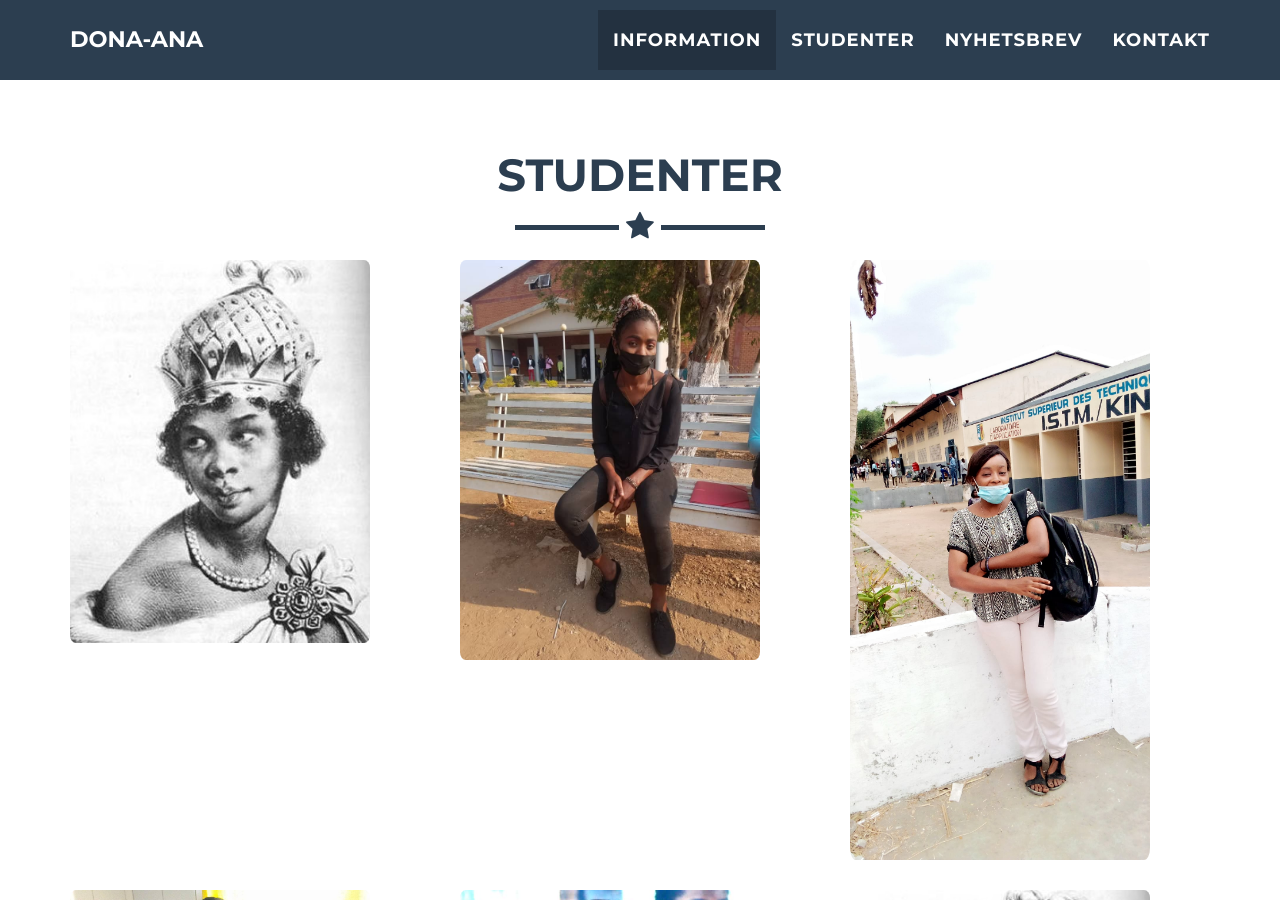
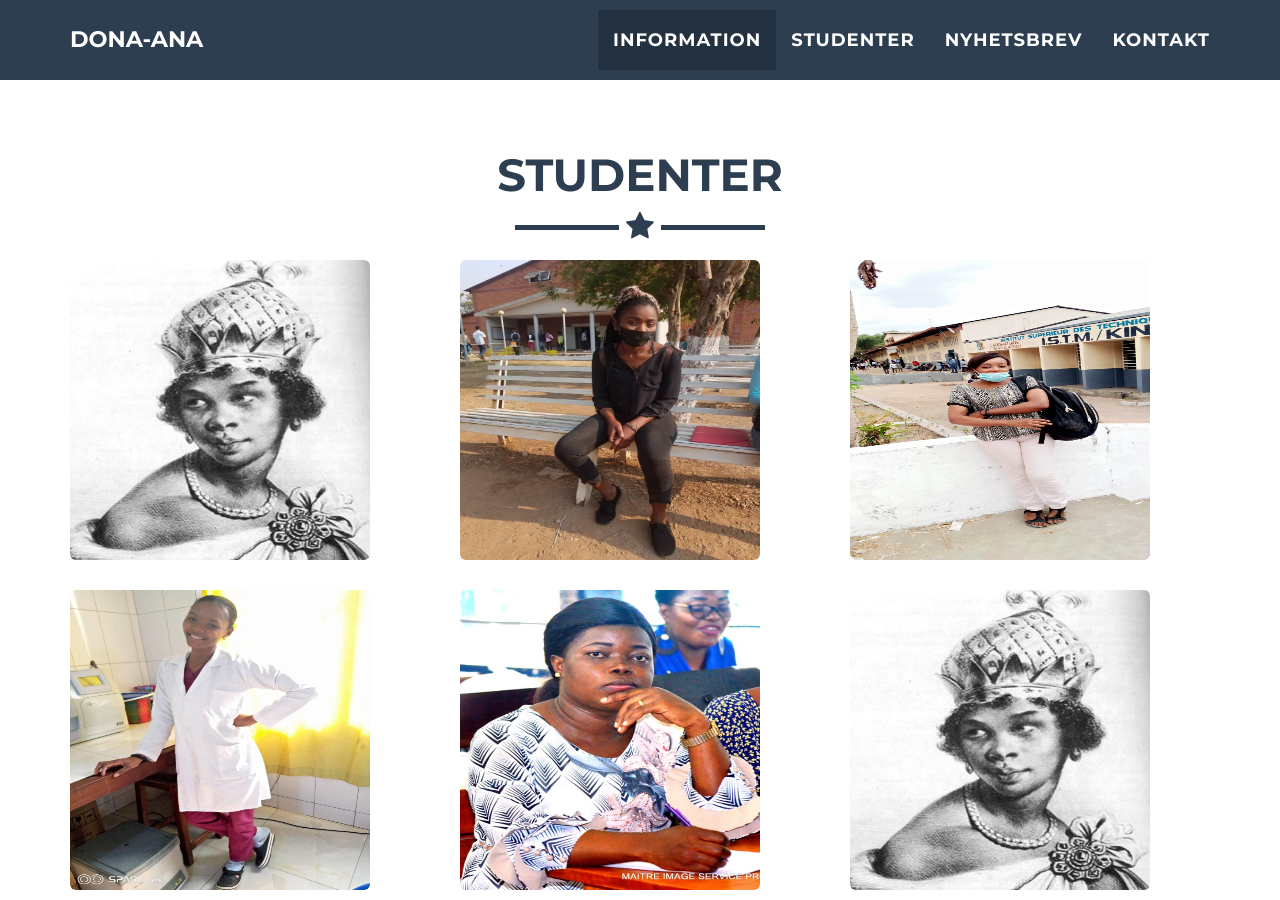
Before and after one commit to spgarn/Dona-ana2, a Jekyll site: the page built from index.html, in a window 1280 px wide and 900 px high, scrolled down 2625 px. Built offline with Jekyll 4.4.1, drawn with Linux system fonts in a browser that asks for light colours.

Commit message:
Image fix

```diff
--- a/_includes/portfolio_grid.html
+++ b/_includes/portfolio_grid.html
@@ -17,7 +17,7 @@
                                     <i class="fa fa-search-plus fa-3x"></i>
                                 </div>
                             </div>
-                            <img src="img/portfolio/{{ post.img }}" style="border-radius: 2%; max-width: 300px; max-width:300px ;" class="img-responsive" alt="{{ post.alt }}">
+                            <img src="img/portfolio/{{ post.img }}" style="border-radius: 2%; width: 300px; height:300px;" class="img-responsive" alt="{{ post.alt }}">
                         </a>
                     </div>
                 {% endfor %}
```
